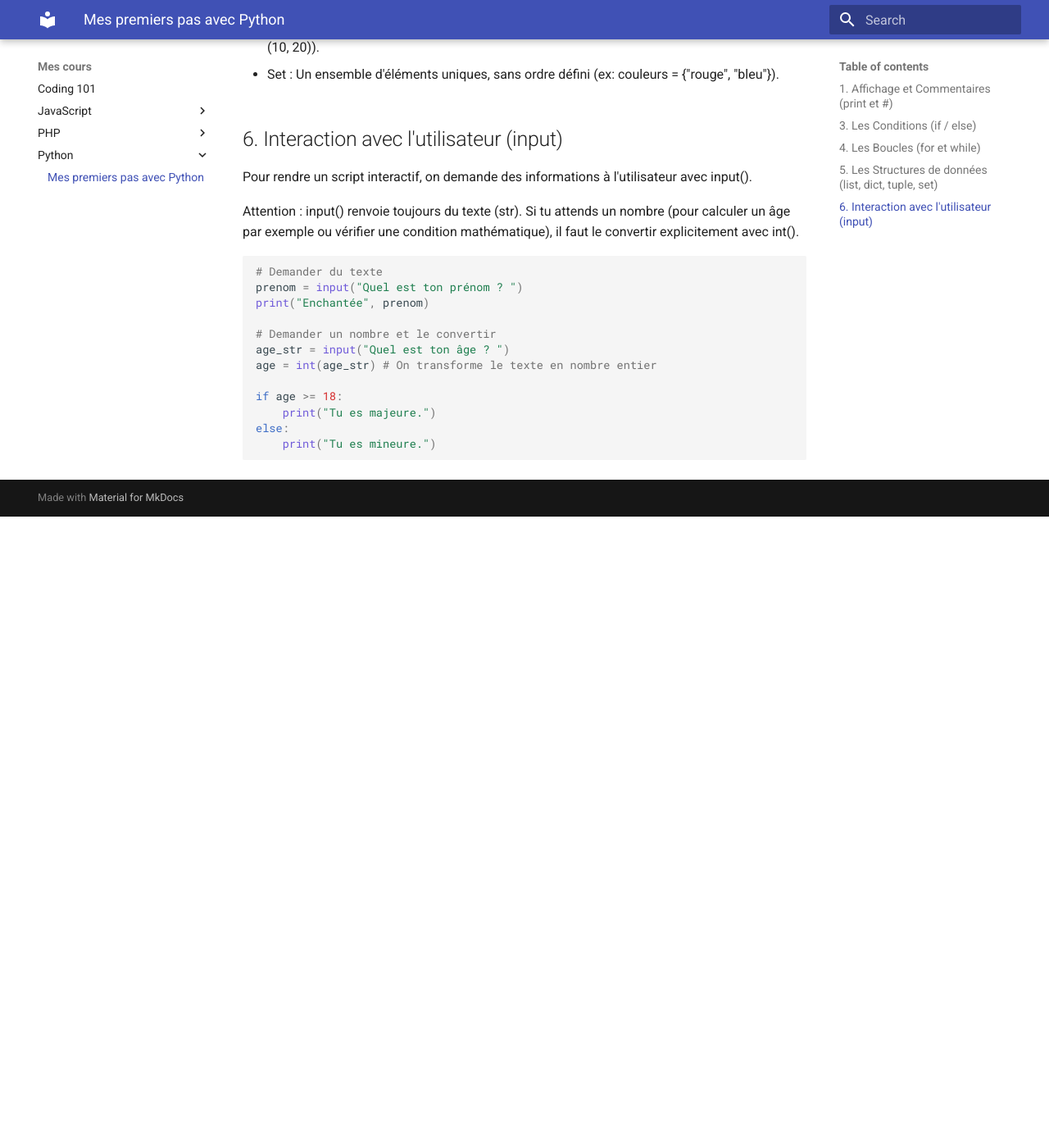
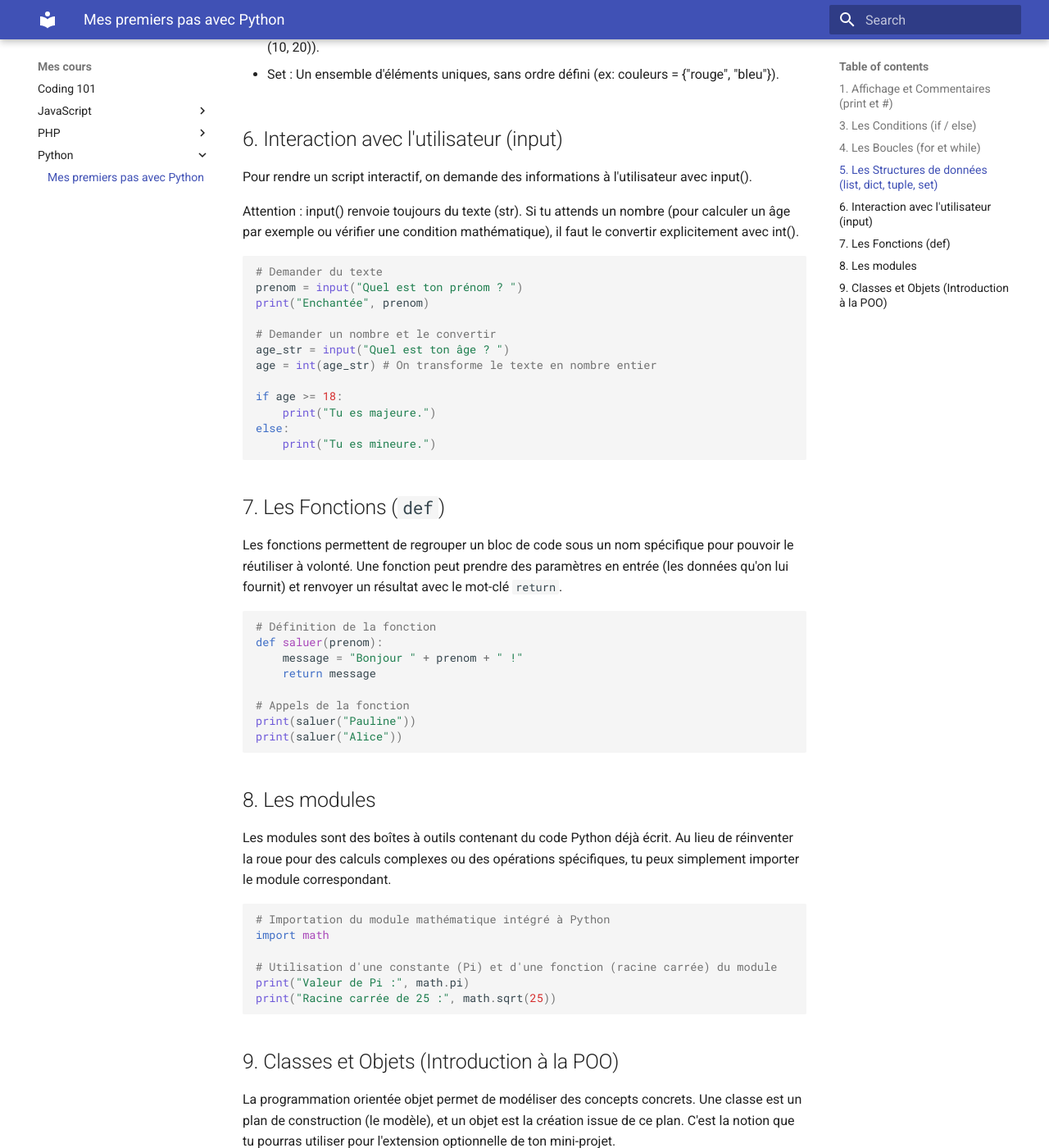
Before and after one commit to PaulineB15/mycourses, an MkDocs documentation site: the page built from docs/Python/PythonBasis.md, in a window 1280 px wide and 1400 px high, scrolled down 2413 px. Shown: the whole window at 82% size. Built offline with MkDocs 1.6.1 and Material for MkDocs 9.7.7, drawn with Linux system fonts in a browser that asks for light colours; before the commit the page ends 3043 px from its top, so only the background shows below that; some of the changed text lies outside the part shown.

Commit message:
update Python folder

````diff
--- a/docs/Python/PythonBasis.md
+++ b/docs/Python/PythonBasis.md
@@ -121,3 +121,50 @@ if age >= 18:
 else:
     print("Tu es mineure.")
 ```
+## 7. Les Fonctions (`def`)
+
+Les fonctions permettent de regrouper un bloc de code sous un nom spécifique pour pouvoir le réutiliser à volonté. Une fonction peut prendre des paramètres en entrée (les données qu'on lui fournit) et renvoyer un résultat avec le mot-clé `return`.
+
+```python
+# Définition de la fonction
+def saluer(prenom):
+    message = "Bonjour " + prenom + " !"
+    return message
+
+# Appels de la fonction
+print(saluer("Pauline"))
+print(saluer("Alice"))
+```
+
+## 8. Les modules
+Les modules sont des boîtes à outils contenant du code Python déjà écrit. Au lieu de réinventer la roue pour des calculs complexes ou des opérations spécifiques, tu peux simplement importer le module correspondant.
+
+```python
+# Importation du module mathématique intégré à Python
+import math
+
+# Utilisation d'une constante (Pi) et d'une fonction (racine carrée) du module
+print("Valeur de Pi :", math.pi)
+print("Racine carrée de 25 :", math.sqrt(25))
+```
+## 9. Classes et Objets (Introduction à la POO)
+La programmation orientée objet permet de modéliser des concepts concrets. Une classe est un plan de construction (le modèle), et un objet est la création issue de ce plan. C'est la notion que tu pourras utiliser pour l'extension optionnelle de ton mini-projet.
+```python
+# Création de la classe (le plan)
+class Utilisateur:
+    # La méthode __init__ initialise les caractéristiques de l'objet lors de sa création
+    def __init__(self, nom, age):
+        self.nom = nom
+        self.age = age
+
+    # Une méthode est une action que l'objet peut accomplir
+    def dire_bonjour(self):
+        print(f"Bonjour, je suis {self.nom} et j'ai {self.age} ans.")
+
+# Création d'objets (les instances)
+user1 = Utilisateur("Pauline", 25)
+user2 = Utilisateur("Marc", 30)
+
+# Utilisation de la méthode sur le premier objet
+user1.dire_bonjour()
+```
````
